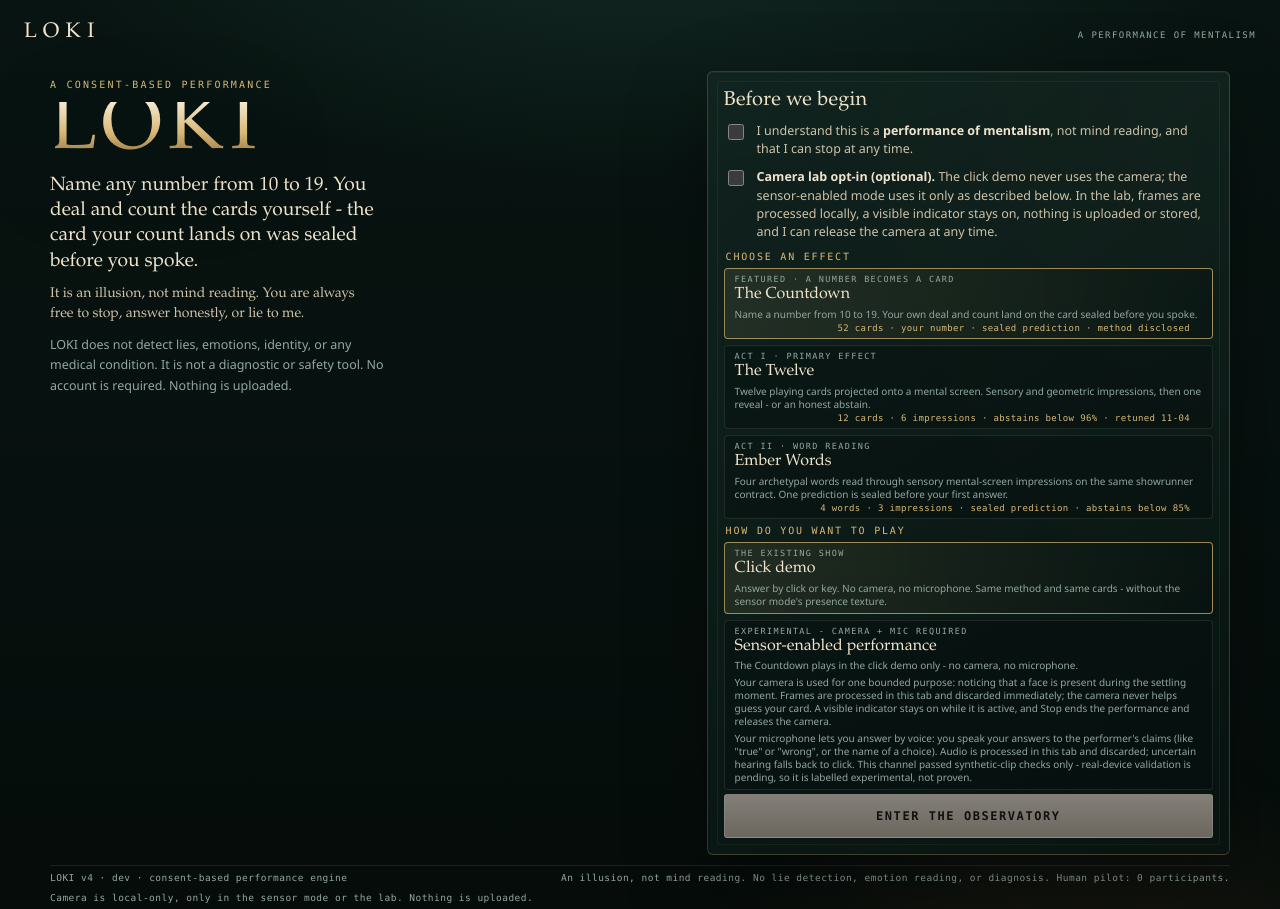
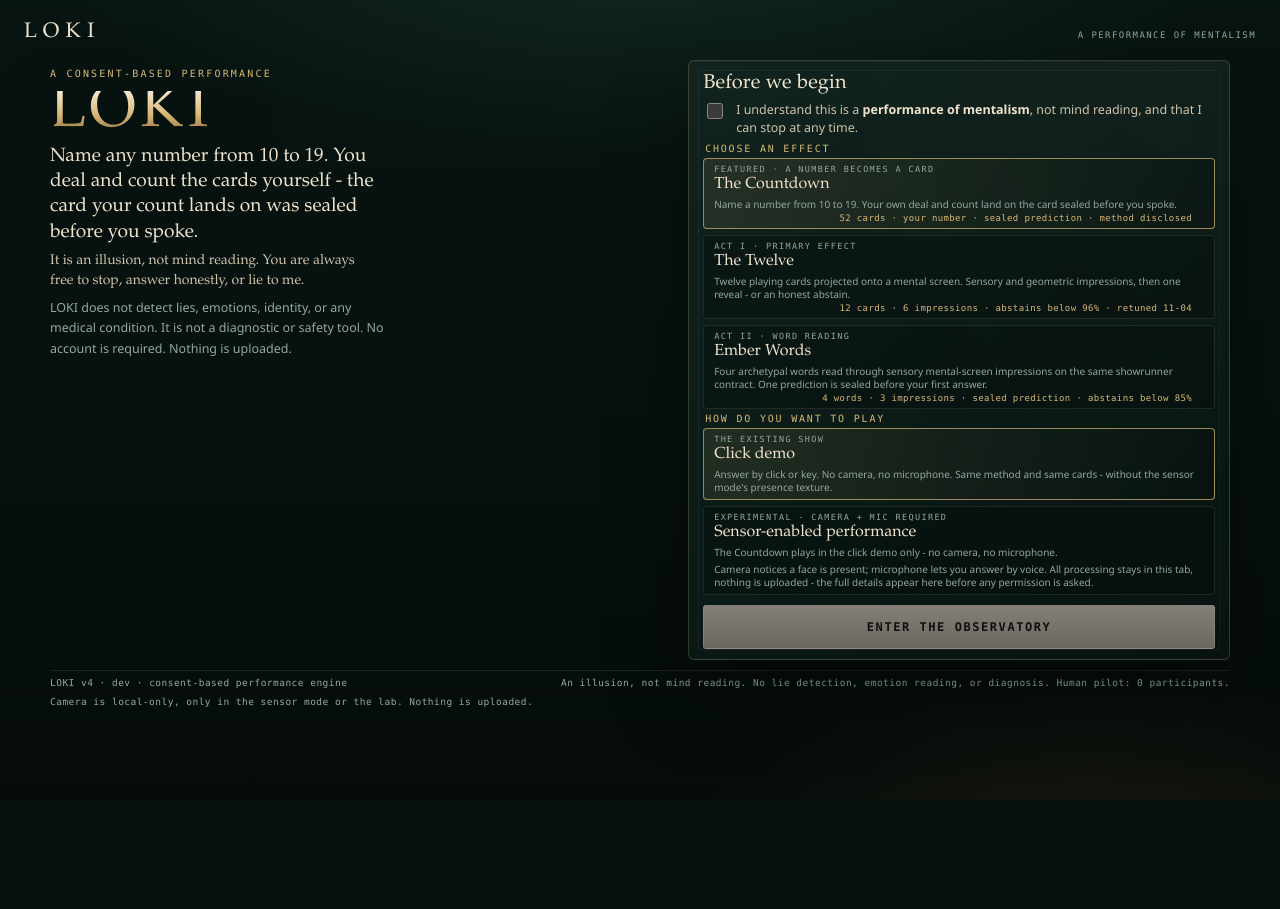
Before and after one commit to Vizdumb2005/L.O.K.I, a React (Vite) app in the folder apps/web/: page / in a window 1280 px wide. After the commit the page ends 800 px from the top, so only its background shows below. Built offline with nearby package versions, Linux system fonts and the light colour scheme; no server answers.

Commit message:
landing usability at 1280x720: CTA inside initial viewport; camera-lab opt-in only for camera acts; sensor details disclose progressively on selection; new MAJ-07 laptop gate

```diff
--- a/apps/web/src/components/Consent.tsx
+++ b/apps/web/src/components/Consent.tsx
@@ -68,6 +68,7 @@ export function Consent({ onEnter, restoreFocus = false, sensorNotice = null, ho
             reading, and that I can stop at any time.
           </span>
         </label>
+        {!sensorlessEffect && (
           <label className="check">
             <input
               type="checkbox"
@@ -81,6 +82,7 @@ export function Consent({ onEnter, restoreFocus = false, sensorNotice = null, ho
               uploaded or stored, and I can release the camera at any time.
             </span>
           </label>
+        )}
 
         <fieldset className="effect-picker">
           <legend>Choose an effect</legend>
@@ -147,6 +149,8 @@ export function Consent({ onEnter, restoreFocus = false, sensorNotice = null, ho
                   The Countdown plays in the click demo only - no camera, no microphone.
                 </span>
               )}
+              {effectiveMode === "sensor" ? (
+                <>
                   <span className="effect-blurb">
                     Your camera is used for one bounded purpose: noticing that a face is present during
                     the settling moment. Frames are processed in this tab and discarded immediately; the
@@ -161,6 +165,15 @@ export function Consent({ onEnter, restoreFocus = false, sensorNotice = null, ho
                     so it is labelled experimental, not proven.
                     {sensorsSupported ? "" : " This device or browser does not expose camera capture."}
                   </span>
+                </>
+              ) : (
+                <span className="effect-blurb">
+                  Camera notices a face is present; microphone lets you answer by voice. All
+                  processing stays in this tab, nothing is uploaded - the full details appear
+                  here before any permission is asked.
+                  {sensorsSupported ? "" : " This device or browser does not expose camera capture."}
+                </span>
+              )}
             </span>
           </label>
         </fieldset>
--- a/apps/web/src/styles.css
+++ b/apps/web/src/styles.css
@@ -1823,3 +1823,71 @@ button,
   opacity: 0.01;
   pointer-events: none;
 }
+/* Short desktop viewports (e.g. 1280x720 laptops): keep the landing CTA
+   inside the initial viewport without hiding any consent facts. */
+@media (min-width: 981px) and (max-height: 800px) {
+  .consent {
+    padding-top: 8px;
+    gap: clamp(28px, 4vw, 64px);
+  }
+  .wordmark {
+    font-size: clamp(40px, 4.6vw, 60px);
+    margin-bottom: 8px;
+  }
+  .lede {
+    margin-bottom: 6px;
+  }
+  .consent-panel {
+    padding: 10px 14px;
+  }
+  .consent-panel h2 {
+    margin-bottom: 6px;
+  }
+  .check {
+    margin-bottom: 6px;
+  }
+  .effect-picker legend {
+    margin-bottom: 4px;
+  }
+  .effect-picker {
+    margin: 4px 0 2px;
+  }
+  .consent-panel .primary {
+    margin-top: 8px;
+  }
+  .consent-panel .primary + .tiny {
+    margin-top: 6px;
+    margin-bottom: 0;
+  }
+
+  /* Show beats: keep the primary control inside the initial viewport. */
+  .perform-top {
+    padding-bottom: 6px;
+  }
+  .stage-shell {
+    height: clamp(180px, 26vh, 340px);
+  }
+  .flat-stage {
+    padding: 14px 20px 20px;
+  }
+  .flat-card {
+    min-height: 44px;
+  }
+  .panel-copy .eyebrow {
+    margin-bottom: 4px;
+  }
+  .line {
+    font-size: clamp(18px, 2.2vw, 28px);
+  }
+  .panel-probe .line {
+    font-size: clamp(17px, 2vw, 26px);
+  }
+  .silent-choice {
+    min-height: 32px;
+    padding: 4px 8px;
+    font-size: 14px;
+  }
+  .panel {
+    padding: 12px 14px;
+  }
+}
```
Also changed, not shown: 1 other file (tests, documents, lock files or other folders). Lines whose indentation alone changed are shown as unchanged.
